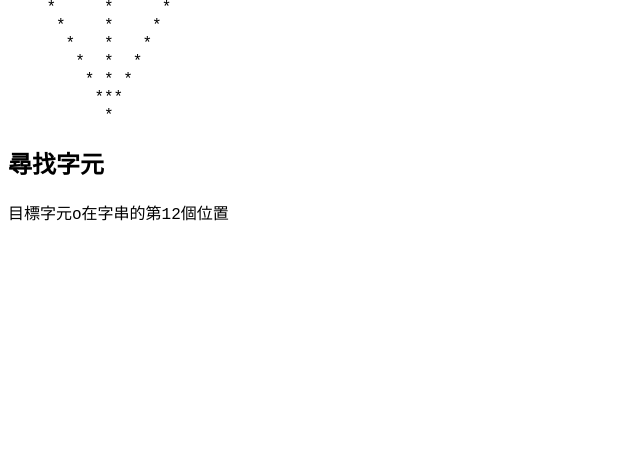
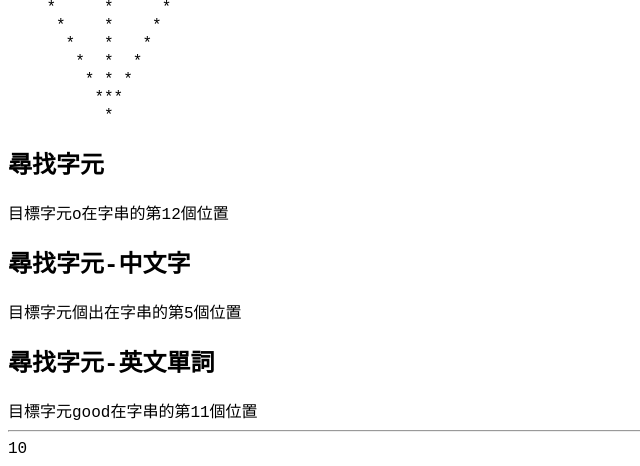
Before and after one commit to yy3p9tw/2025_PHP_work, a PHP site: page /20250502_02.php in a window 1280 px wide. Shown: the part 1685-2151 px from the top of the page, without its empty margins (0-640 px from the left). Before the commit the page ends 1906 px from the top, so only its background shows below. Run offline with PHP 8.4, Linux system fonts and the light colour scheme.

Commit message:
尋找中文字元

```diff
--- a/20250502/20250502_02.php
+++ b/20250502/20250502_02.php
@@ -145,14 +145,13 @@
         <?php
 
         ?>
-    </h2>
         <h2>尋找字元</h2>
         <?php
         $string = 'this is a good day';
         $target = 'o';
         $is_find = false;
         $counter = 0;
-    while ($is_find == false) {
+        while ($is_find == false && $counter < strlen($string)) {
             if ($string[$counter] == $target) {
                 $is_find = true;
             }
@@ -164,6 +163,48 @@
             echo '字串中沒有你要找的' . $target;
         }
         ?>
+
+        <h2>尋找字元-中文字</h2>
+        <?php
+        $string = '今天真是個出遊的好日子啊~';
+        $target = '個出';
+        $is_find = false;
+        $counter = 0;
+        while ($is_find == false && $counter <mb_strlen($string)) {
+            if (mb_substr($string,$counter,mb_strlen($target)) == $target) {
+                $is_find = true;
+            }
+            $counter++;
+        }
+        if ($is_find) {
+            echo '目標字元' . $target . '在字串的第' . $counter . '個位置';
+        } else {
+            echo '字串中沒有你要找的' . $target;
+        }
+        ?>
+        <h2>尋找字元-英文單詞</h2>
+        <?php
+        $string = 'this is a good day';
+        $target = 'good';
+        $is_find = false;
+        $counter = 0;
+        while ($is_find == false && $counter <mb_strlen($string)) {
+            if (mb_substr($string,$counter,mb_strlen($target)) == $target) {
+                $is_find = true;
+            }
+            $counter++;
+        }
+        if ($is_find) {
+            echo '目標字元' . $target . '在字串的第' . $counter . '個位置';
+        } else {
+            echo '字串中沒有你要找的' . $target;
+        }
+        ?>
+        <hr>
+        <?php
+        echo mb_strpos($string,$target);
+        ?>
+
 </body>
 
 </html>
```
Lines whose indentation alone changed are shown as unchanged.
